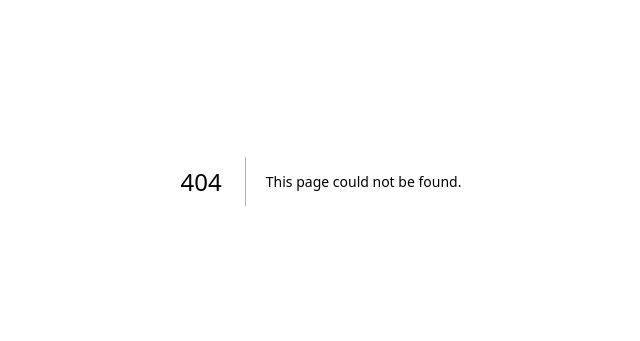
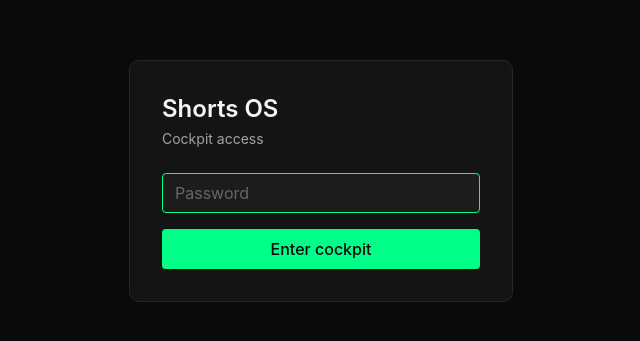
Before and after one commit to dariusraphael97-beep/shorts-os, a Next.js app: page /login in a window 1280 px wide. Before the commit this address had no page. Shown: the part 219-560 px from the top of the page, without its empty margins (319-959 px from the left). Built offline with nearby package versions, Linux system fonts and the light colour scheme.

Commit message:
feat(auth): login page with password form and server action

```diff
--- /dev/null
+++ b/src/app/login/actions.ts
@@ -0,0 +1,37 @@
+"use server";
+
+import "server-only";
+import { cookies } from "next/headers";
+import { redirect } from "next/navigation";
+import { signSession, COCKPIT_COOKIE_NAME, COCKPIT_COOKIE_MAX_AGE_SECONDS } from "@/lib/auth/session";
+
+export async function loginAction(formData: FormData): Promise<void> {
+  const submitted = String(formData.get("password") ?? "");
+  const next = String(formData.get("next") ?? "/");
+  const expected = process.env.COCKPIT_PASSWORD;
+  if (!expected) {
+    const loginUrl = `/login?next=${encodeURIComponent(next)}&error=${encodeURIComponent("Server misconfigured: COCKPIT_PASSWORD not set")}`;
+    redirect(loginUrl);
+    return; // unreachable; satisfies control-flow narrowing
+  }
+  // Constant-time compare to avoid timing attacks
+  let mismatch = submitted.length !== expected.length ? 1 : 0;
+  const len = Math.min(submitted.length, expected.length);
+  for (let i = 0; i < len; i++) {
+    mismatch |= expected.charCodeAt(i) ^ submitted.charCodeAt(i);
+  }
+  if (mismatch !== 0) {
+    const loginUrl = `/login?next=${encodeURIComponent(next)}&error=${encodeURIComponent("Incorrect password")}`;
+    redirect(loginUrl);
+  }
+
+  const cookieStore = await cookies();
+  cookieStore.set(COCKPIT_COOKIE_NAME, signSession(), {
+    httpOnly: true,
+    secure: process.env.NODE_ENV === "production",
+    sameSite: "lax",
+    maxAge: COCKPIT_COOKIE_MAX_AGE_SECONDS,
+    path: "/",
+  });
+  redirect(next.startsWith("/") ? next : "/");
+}
--- /dev/null
+++ b/src/app/login/page.tsx
@@ -0,0 +1,35 @@
+import { loginAction } from "./actions";
+
+type SearchParams = { next?: string; error?: string };
+
+export default async function LoginPage(props: { searchParams: Promise<SearchParams> }) {
+  const { next, error } = await props.searchParams;
+
+  return (
+    <main className="min-h-screen flex items-center justify-center bg-app">
+      <div className="w-full max-w-sm rounded-lg border border-subtle bg-surface p-8">
+        <h1 className="text-2xl font-semibold text-text-primary">Shorts OS</h1>
+        <p className="text-sm text-text-secondary mt-1">Cockpit access</p>
+
+        <form action={loginAction} className="mt-6 space-y-4">
+          <input type="hidden" name="next" value={next ?? "/"} />
+          <input
+            type="password"
+            name="password"
+            autoFocus
+            required
+            placeholder="Password"
+            className="w-full h-10 px-3 rounded bg-elevated border border-subtle text-text-primary placeholder:text-text-muted focus:outline-none focus:border-accent-electric"
+          />
+          {error && <p className="text-sm text-accent-red">{error}</p>}
+          <button
+            type="submit"
+            className="w-full h-10 rounded bg-accent-electric text-app font-medium hover:opacity-90 transition"
+          >
+            Enter cockpit
+          </button>
+        </form>
+      </div>
+    </main>
+  );
+}
```
